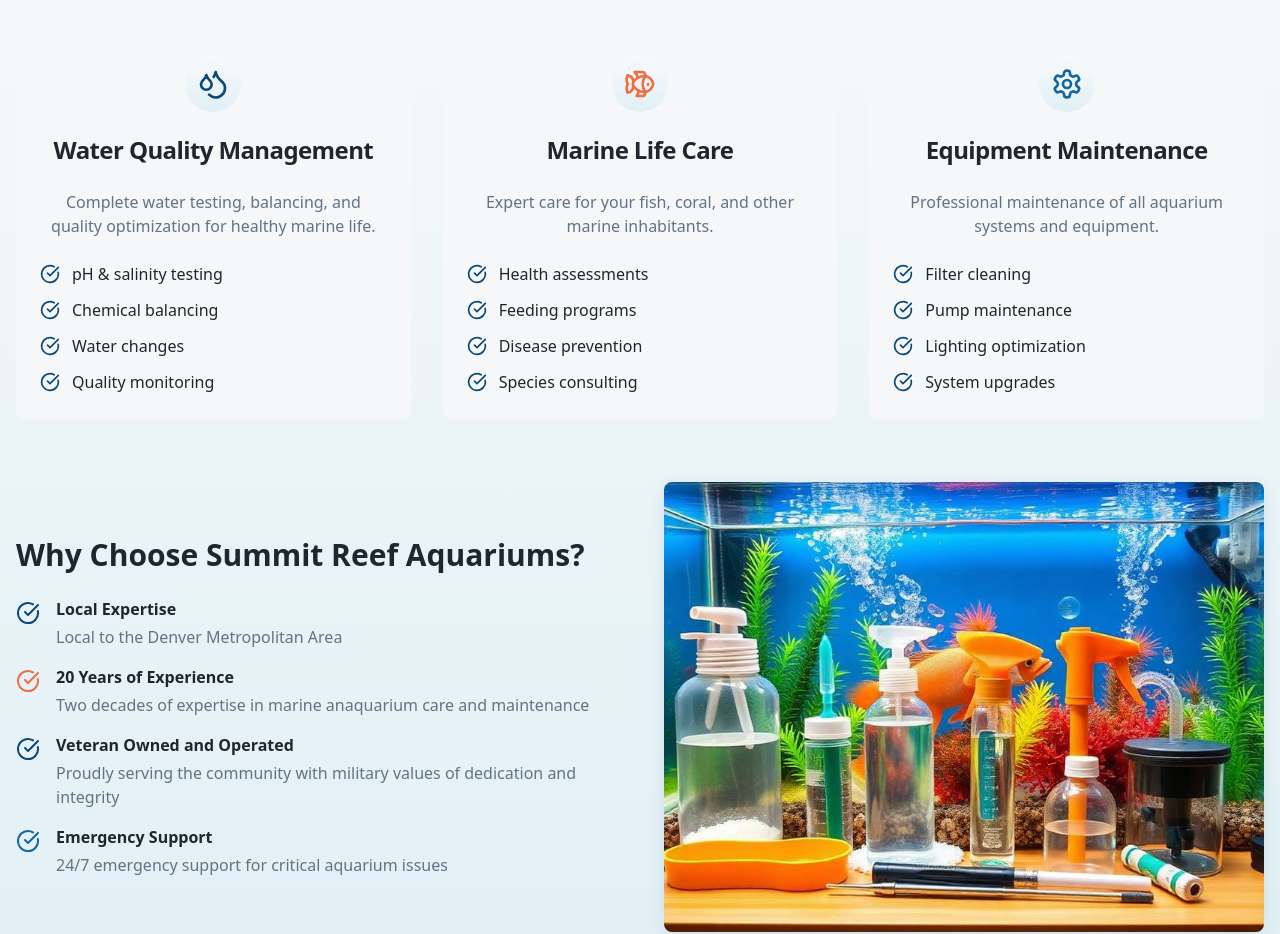
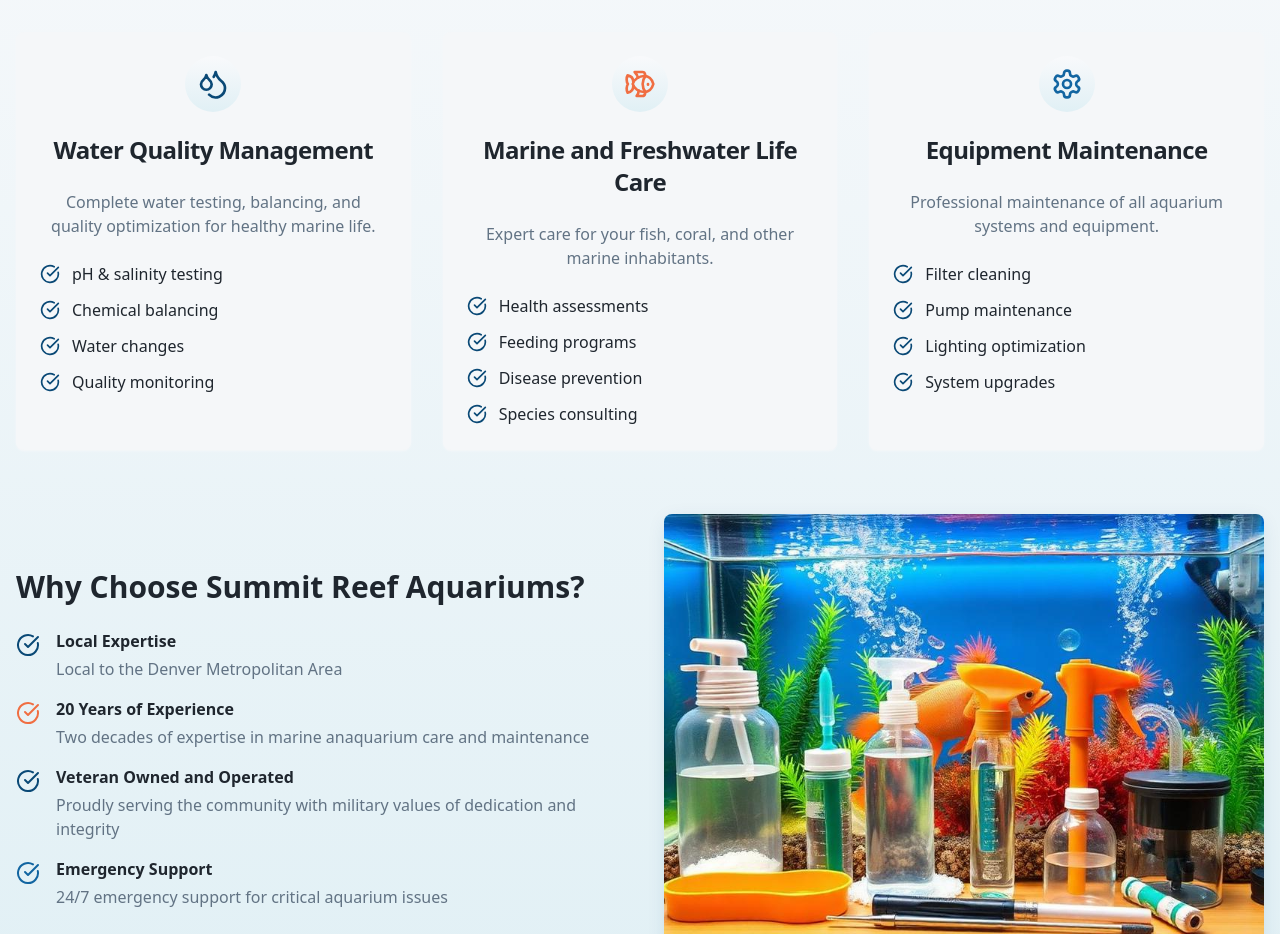
Before and after one commit to alexanderlperez/summit-reef-web, a React (Vite) app: page / in a window 1280 px wide. Shown: the part 1040-1974 px from the top of the page. Built offline with nearby package versions, Linux system fonts and the light colour scheme; the HTML template or start-up script is replaced by a standard one.

Commit message:
Update Services section title

```diff
--- a/src/components/Services.tsx
+++ b/src/components/Services.tsx
@@ -9,7 +9,7 @@ const Services = () => {
     features: ["pH & salinity testing", "Chemical balancing", "Water changes", "Quality monitoring"]
   }, {
     icon: <Fish className="w-8 h-8 text-coral" />,
-    title: "Marine Life Care",
+    title: "Marine and Freshwater Life Care",
     description: "Expert care for your fish, coral, and other marine inhabitants.",
     features: ["Health assessments", "Feeding programs", "Disease prevention", "Species consulting"]
   }, {
```
